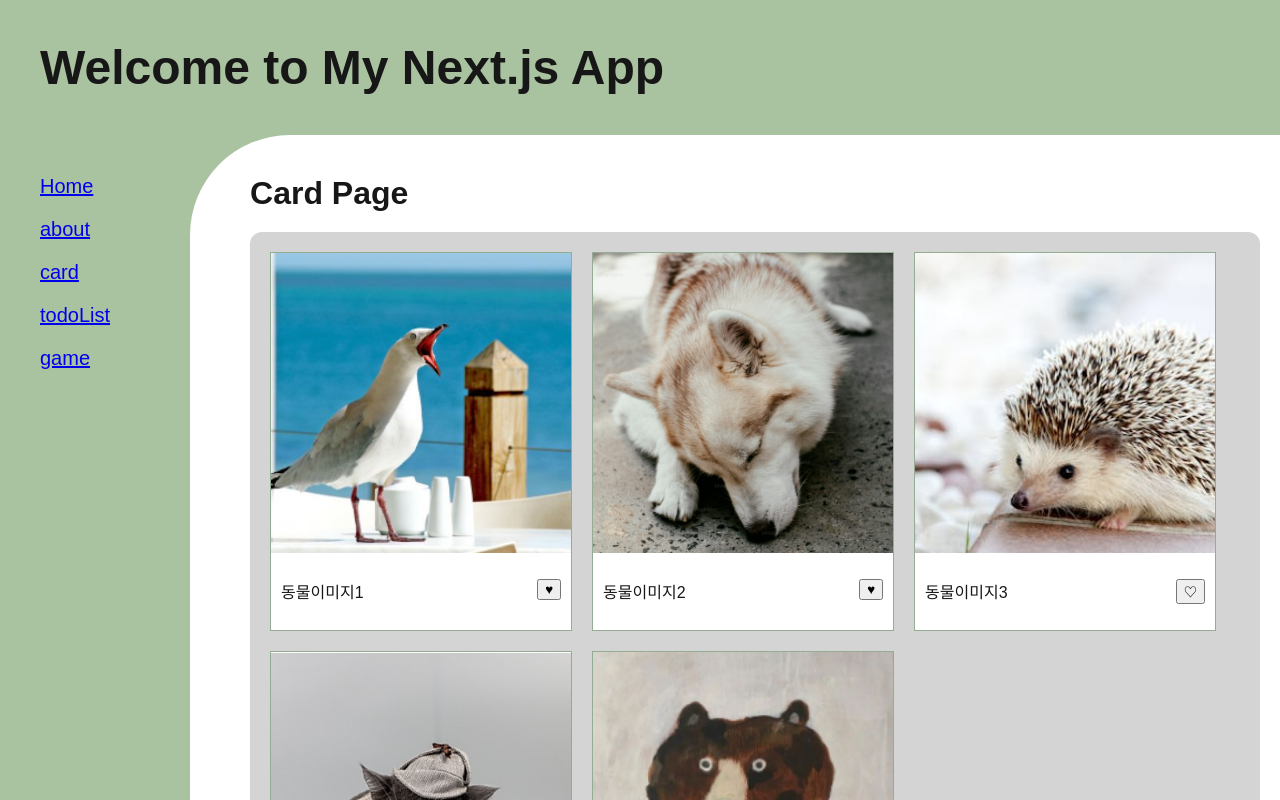
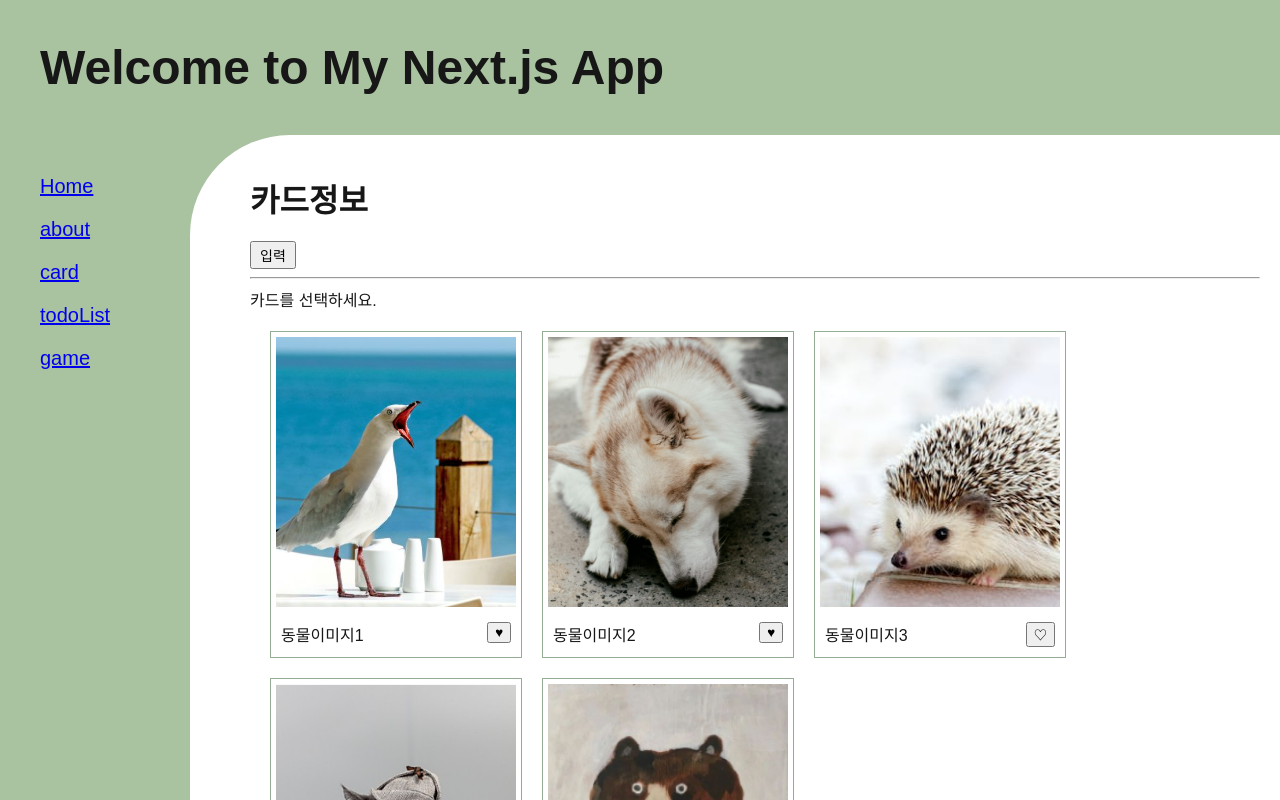
Before and after one commit to jkson83/reactNextJS, a Next.js app in the folder my-app/: page /card in a window 1280 px wide. Built offline with nearby package versions, Linux system fonts and the light colour scheme.

Commit message:
card style 수정

```diff
--- a/my-app/package.json
+++ b/my-app/package.json
@@ -16,6 +16,8 @@
   },
   "devDependencies": {
     "@tailwindcss/postcss": "^4",
+    "@types/node": "25.2.0",
+    "@types/react": "19.2.10",
     "babel-plugin-react-compiler": "1.0.0",
     "eslint": "^9",
     "eslint-config-next": "16.1.6",
--- a/my-app/src/app/card/page.js
+++ b/my-app/src/app/card/page.js
@@ -46,10 +46,9 @@ function CardItem(){
 function CardWrapper({datalist}){
       return(
     <div className="card-wrapper">
-      <h1>Card Page</h1>
       <CardProvider initialList={datalist}>
+        <InfoArea />
         <CardItem />
-        <InfoArea />
       </CardProvider>
     </div>
   );
--- a/my-app/src/css/_base.scss
+++ b/my-app/src/css/_base.scss
@@ -36,7 +36,7 @@ html, body {
       list-style: none;
     }
   }
-  > p,
+  p,
   h1,
   h2,
   h3,
--- a/my-app/src/css/_card.scss
+++ b/my-app/src/css/_card.scss
@@ -3,7 +3,7 @@
     margin-bottom: 20px;
   }
   .card-area {
-    background: #d4d4d4;
+    background:#fff;
     border-radius: 12px;
     >ul {
       display: flex;
@@ -18,7 +18,7 @@
       border: 1px solid #94ac94;
       background-color: #fff;
       //flex:1;
-      width: 300px;
+      width: 250px;
       .info-area {
         display: flex;
         flex-direction: row;
@@ -34,8 +34,9 @@
           text-align: center;
           img {
             display: block;
-            width: inherit;
-            height: 300px;
+            width: calc(100% - 10px);
+            height: 270px;
+            margin:5px;
             object-fit: cover;
             object-position: 50% 50%;
           }
```
Also changed, not shown: 1 other file (tests, documents, lock files or other folders). Lines whose indentation alone changed are shown as unchanged.
